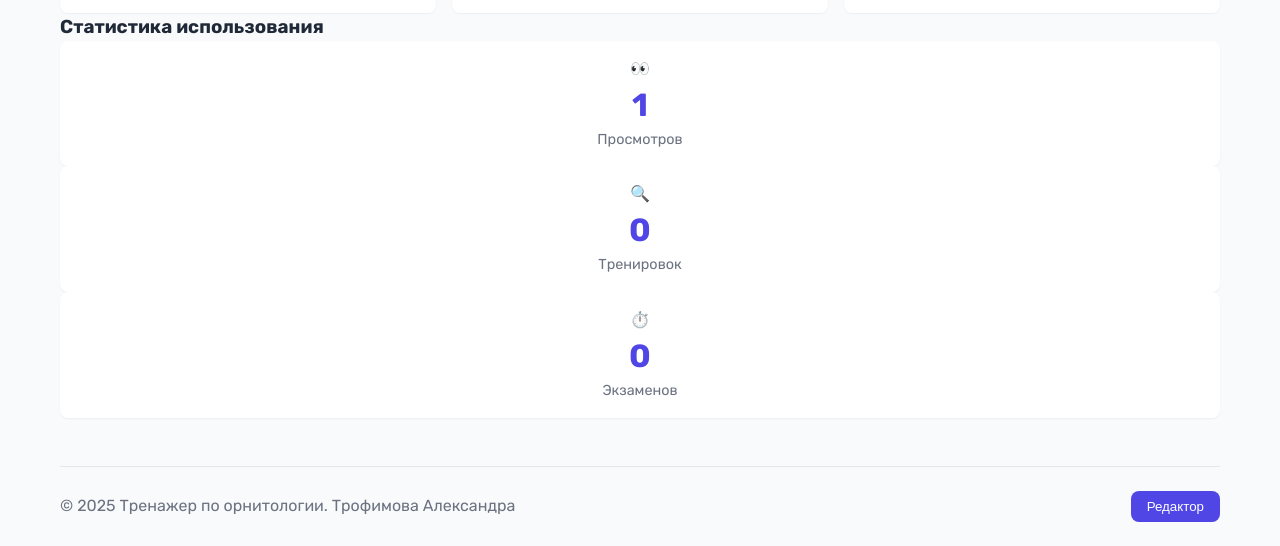
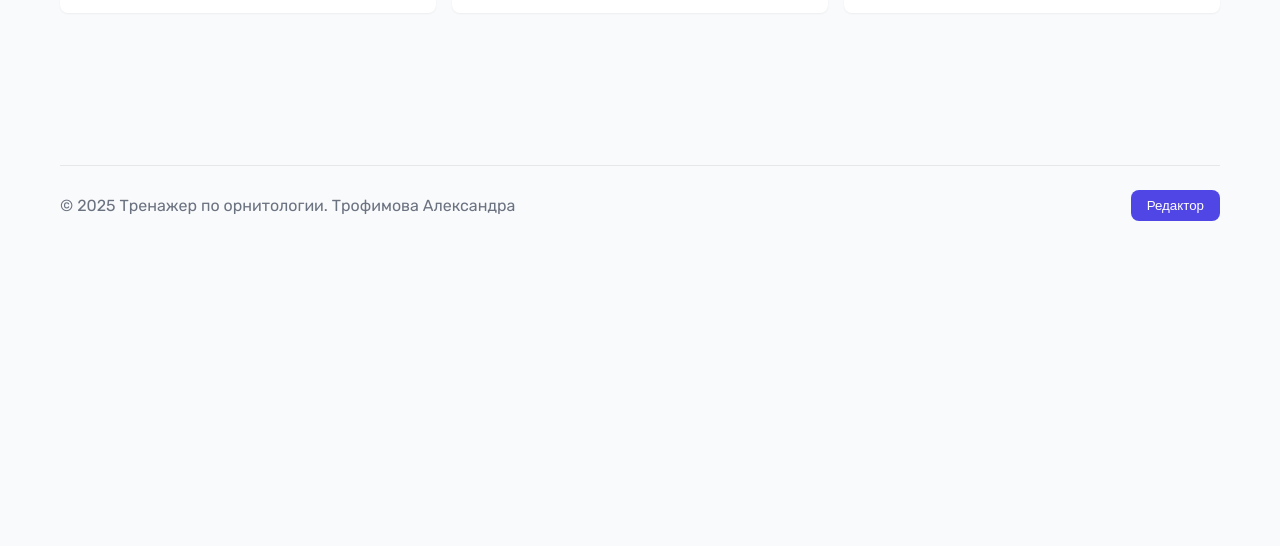
Before and after one commit to alekmo23/trainer1, a plain HTML site: page index.html in a window 1280 px wide. Shown: the part 555-1101 px from the top of the page. After the commit the page ends 800 px from the top, so only its background shows below. Drawn offline with Linux system fonts and the light colour scheme.

Commit message:
Add files via upload

```diff
--- a/index.html
+++ b/index.html
@@ -66,25 +66,6 @@
           <div class="stat-label">попыток</div>
         </div>
       </div>
-
-      <h3>Статистика использования</h3>
-      <div class="stats-grid">
-        <div class="stat-card">
-          <div class="stat-icon">👀</div>
-          <div class="stat-value" id="views-count">0</div>
-          <div class="stat-label">Просмотров</div>
-        </div>
-        <div class="stat-card">
-          <div class="stat-icon">🔍</div>
-          <div class="stat-value" id="practice-count">0</div>
-          <div class="stat-label">Тренировок</div>
-        </div>
-        <div class="stat-card">
-          <div class="stat-icon">⏱️</div>
-          <div class="stat-value" id="exam-count">0</div>
-          <div class="stat-label">Экзаменов</div>
-        </div>
-      </div>
     </main>
 
     <footer class="app-footer">
@@ -92,9 +73,8 @@
       <button class="admin-btn" onclick="window.location.href='sparrows-admin.html'">Редактор</button>
     </footer>
 
-    <script src="scripts/stats.js"></script>
     <script src="scripts/main.js"></script>
-	<script src="scripts.js"></script>
+    <script src="scripts.js"></script>
   </div>
 </body>
 </html>
```
